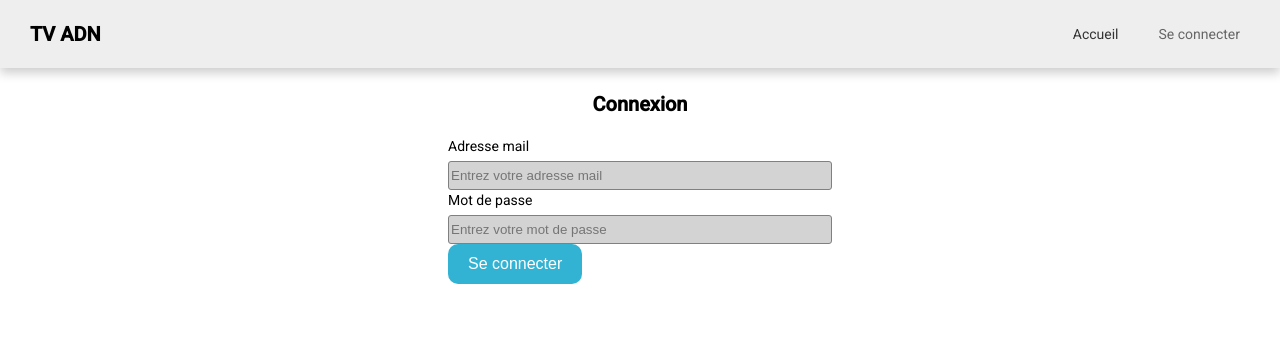
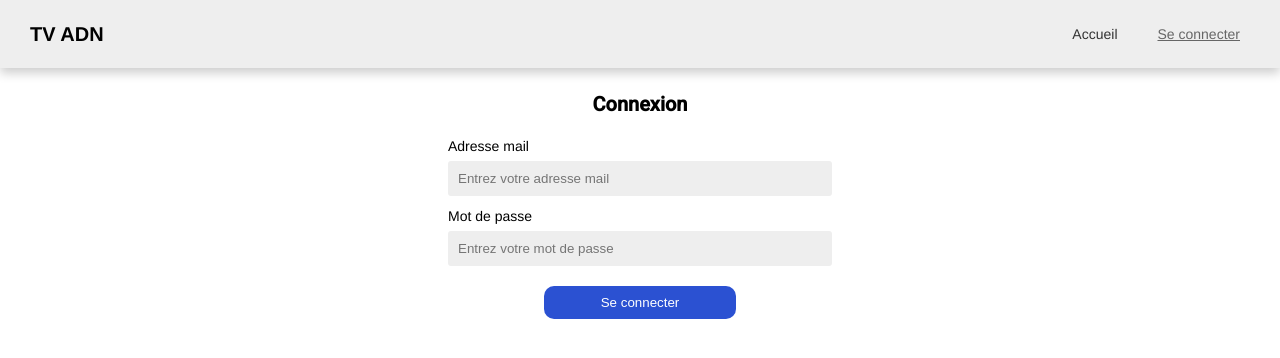
Before and after one commit to Lamkateh/covid-ng-app, an Angular app: page /login in a window 1280 px wide. Shown: the top 358 px of the page. Built offline with nearby package versions, Linux system fonts and the light colour scheme.

Commit message:
CSS changes

```diff
--- a/src/app/app.component.scss
+++ b/src/app/app.component.scss
@@ -0,0 +1,8 @@
+* {
+  font-family: 'Helvetica Neue', sans-serif;
+
+  .main-content {
+    box-sizing: border-box;
+    margin: auto;
+  }
+}
--- a/src/app/button/button.component.scss
+++ b/src/app/button/button.component.scss
@@ -2,19 +2,14 @@
   border: 0;
   line-height: 2.5;
   padding: 0 20px;
-  font-size: 1rem;
   text-align: center;
-  color: #fff;
-  background-color: rgba(0, 160, 200, 0.8);
+  color: #FFF;
+  background-color: #2B51D2;
   border-radius: 10px;
+  width: 100%;
 }
 
 .button:hover {
-  background-color: rgba(0, 160, 255, 0.8);
   cursor: pointer;
+  transform: scale(1.05);
 }
-
-.button:active {
-  box-shadow: inset -2px -2px 3px rgba(255, 255, 255, 0.6),
-    inset 2px 2px 3px rgba(0, 0, 0, 0.6);
-}
--- a/src/app/header/header.component.scss
+++ b/src/app/header/header.component.scss
@@ -32,7 +32,7 @@ div {
 
       .active {
         color: #666;
-        text-decoration: none;
+        text-decoration: underline;
       }
     }
   }
--- a/src/app/input/input.component.scss
+++ b/src/app/input/input.component.scss
@@ -1,6 +1,7 @@
 .main {
   display: flex;
   flex-direction: column;
+  padding-bottom: 10px;
 
   label {
     padding-bottom: 5px;
@@ -13,12 +14,13 @@
 
     input {
       color: black;
-      background-color: lightgray;
+      background-color: #EEE;
       border-radius: 3px;
-      border: 1px solid gray;
+      border: none;
       outline: none;
       min-height: 25px;
       width: 100%;
+      padding: 5px 5px 5px 10px;
     }
 
     mat-icon {
--- a/src/app/login-page/login-page.component.scss
+++ b/src/app/login-page/login-page.component.scss
@@ -13,6 +13,26 @@ div {
   form {
     display: flex;
     flex-direction: column;
+    align-items: center;
     width: 30%;
+
+    app-input {
+      width: 100%;
+    }
+
+    app-button {
+      margin-top: 10px;
+      width: 50%;
+    }
   }
 }
+
+@media (max-width: 800px) {
+  div {
+    form {
+      app-button {
+        width: 100%;
+      }
+    }
+  }
+}
```
